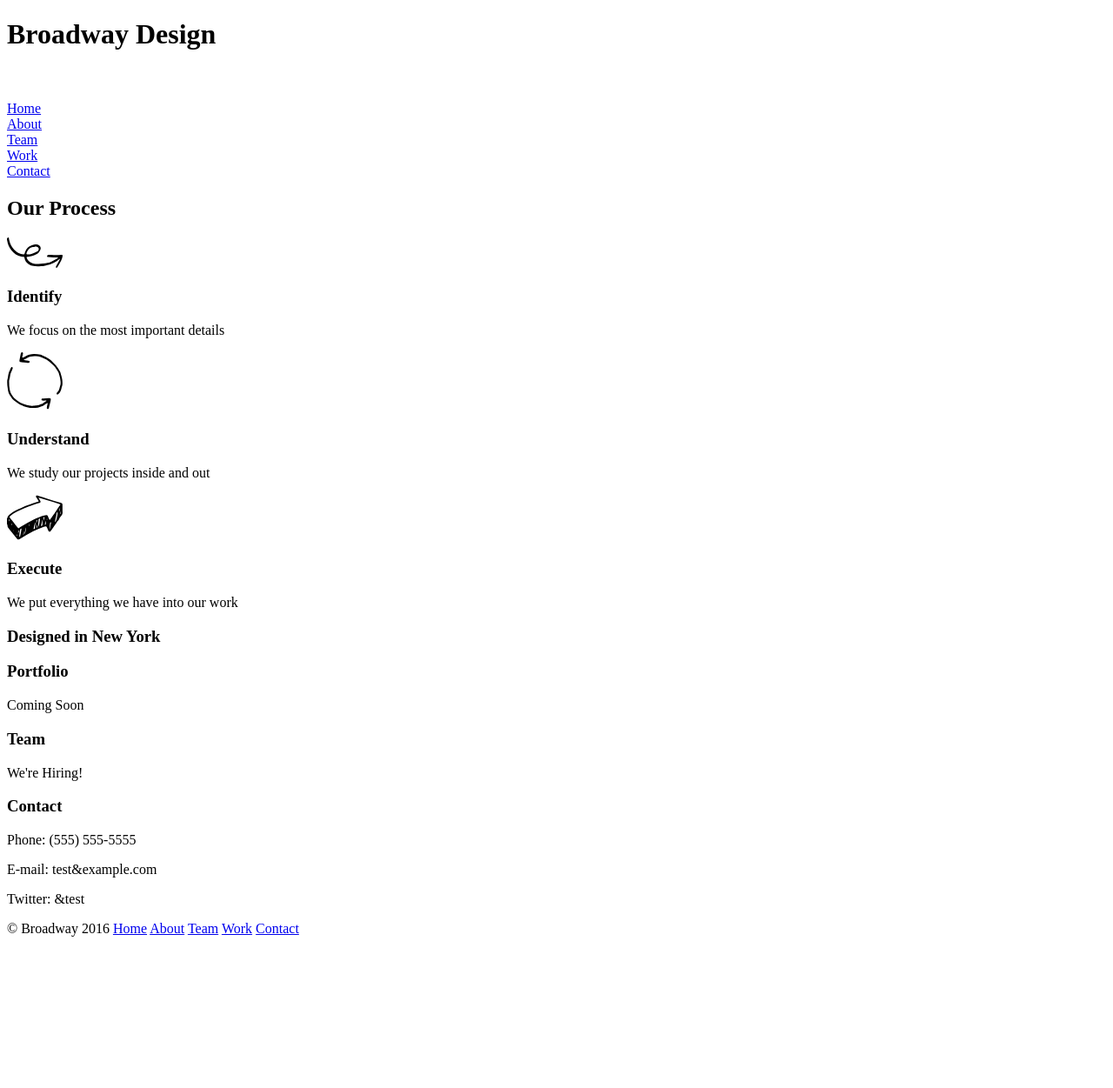
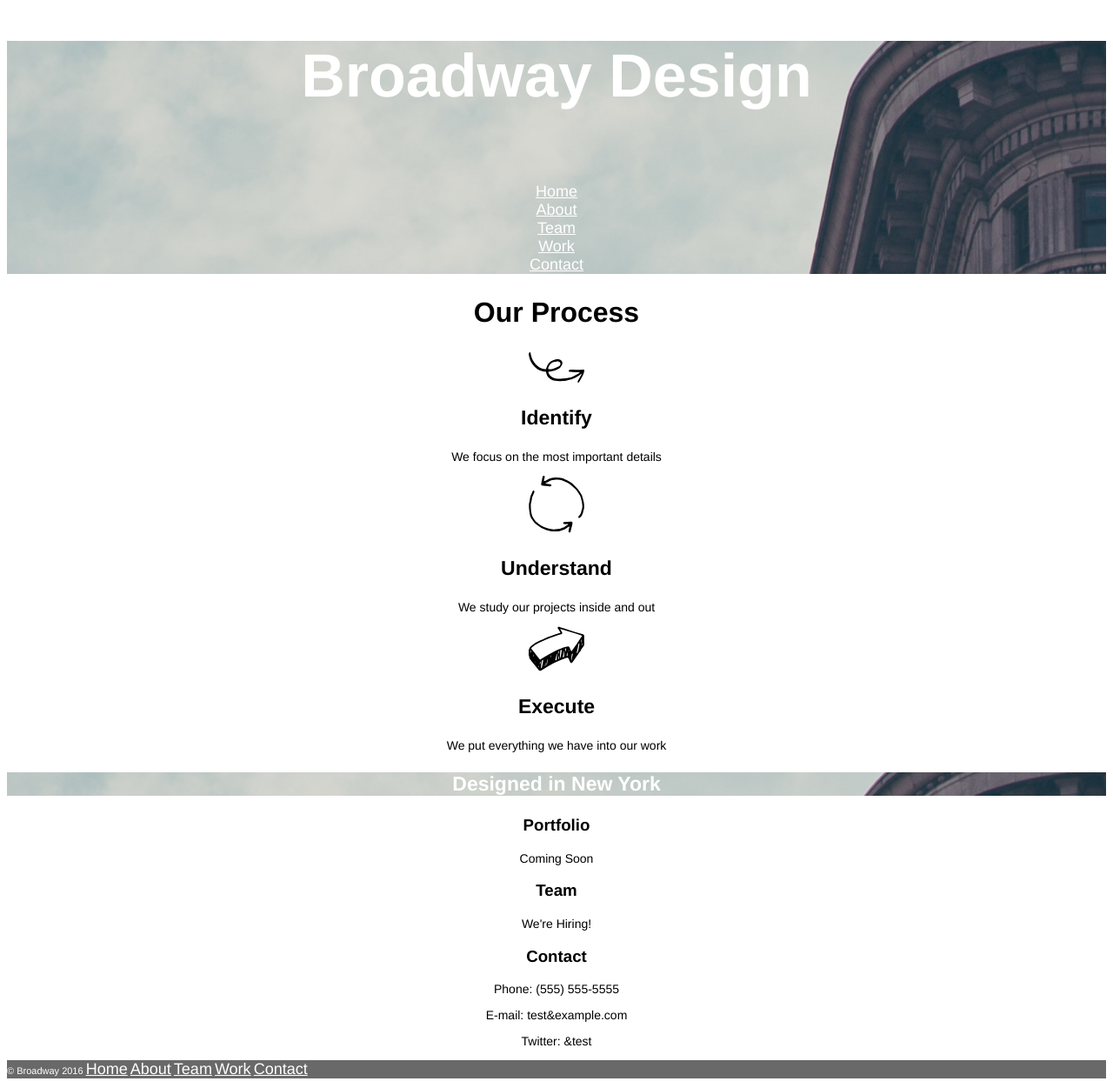
Before and after one commit to jegelk/broadway, a plain HTML site: page index.html in a window 1280 px wide. Shown: the whole page at 87% size. Before the commit the page ends 1093 px from the top, so only its background shows below. Drawn offline with Linux system fonts and the light colour scheme.

Commit message:
finished site

```diff
--- a/index.html
+++ b/index.html
@@ -6,6 +6,7 @@
     <link href="./resources/css/style.css" type="text/css" rel="stylesheet">
   </head>
 
+  <body>
     <div id="heading">
     <h1>Broadway Design</h1>
     <br>
@@ -19,7 +20,6 @@
       <a href="#work">Work</a>
       <br>
       <a href="#contact">Contact</a>
-
     </div>
 
     <h2>Our Process</h2>
@@ -60,6 +60,6 @@
       <a href="#identify">About</a>
       <a href="#team">Team</a>
       <a href="#work">Work</a>
-    <a href="#contact">Contact</a> </span></p>
-
+      <a href="#contact">Contact</a></span></p>
+  </body>
 </html>
--- a/resources/css/style.css
+++ b/resources/css/style.css
@@ -0,0 +1,47 @@
+html{
+  font-family: helvetica;
+  text-align: center;
+}
+
+#heading{
+  background: url("../images/the-flatiron-building.png");
+}
+
+h1{
+  font-size: 70px;
+  font-weight: bold;
+  color: white;
+}
+
+a{
+  font-size: 18px;
+  color: white;
+}
+
+h2{
+  font-size: 32px;
+  font-weight: bold;
+}
+
+#identify h3, #understand h3, #execute h3{
+  font-size: 23px;
+  font-weight: bold;
+}
+
+p{
+  font-size: 14px;
+}
+
+#newyork{
+  background: url("../images/the-flatiron-building.png");
+  font-size: 23px;
+  font-weight: bold;
+  color: white;
+}
+
+#footer{
+  font-size: 11px;
+  color: white;
+  background-color: dimgray;
+  text-align: left;
+}
```
Lines whose indentation alone changed are shown as unchanged.
